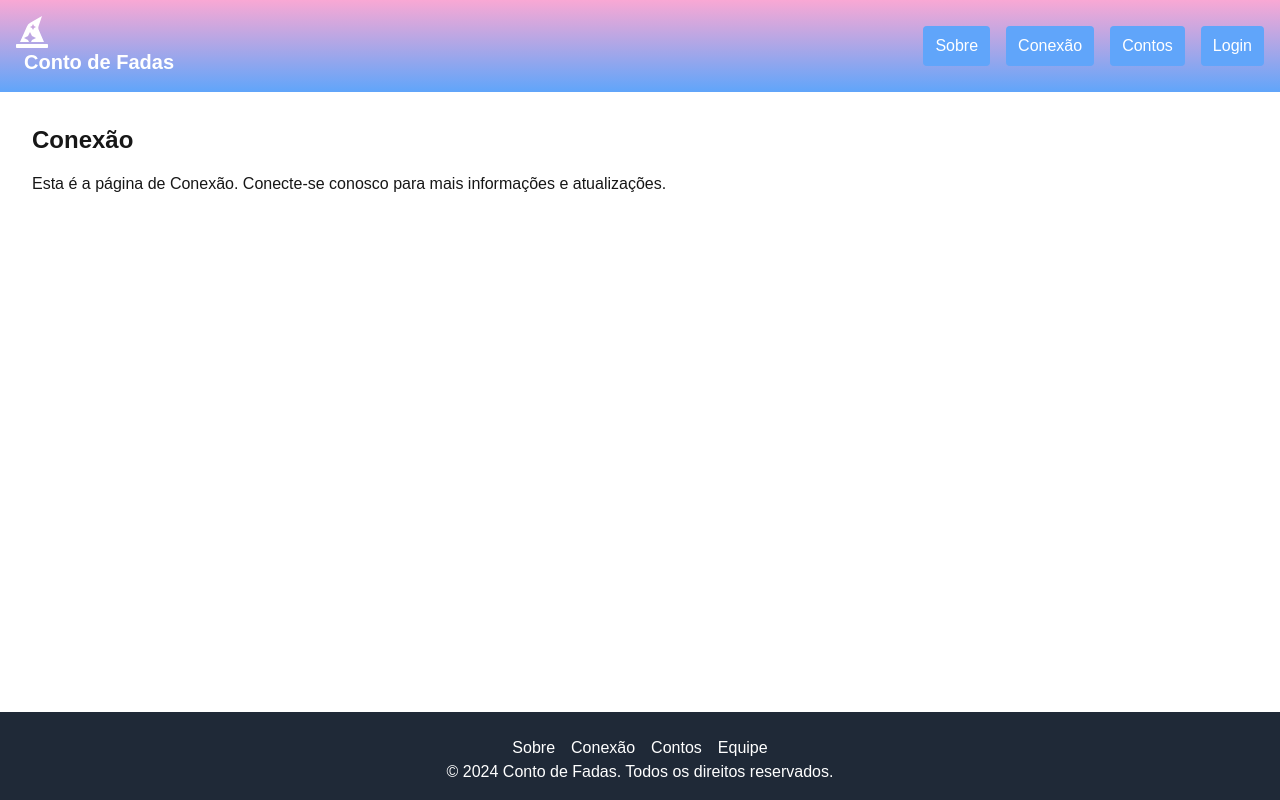
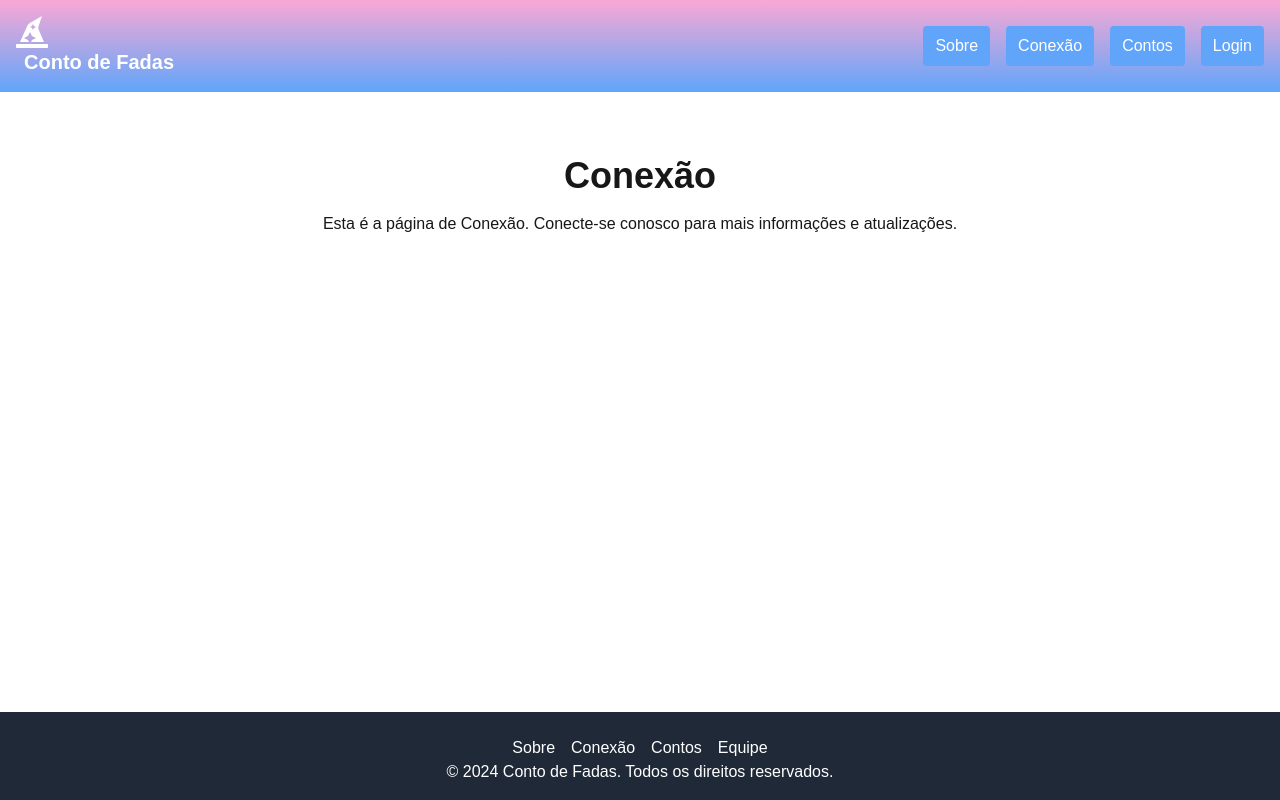
Before and after one commit to giseletoledo/educacaofinanceira, a Next.js app in the folder finance-landing/: page /conexao in a window 1280 px wide. Built offline with nearby package versions, Linux system fonts and the light colour scheme.

Commit message:
formatando o titulo

```diff
--- a/finance-landing/app/conexao/page.tsx
+++ b/finance-landing/app/conexao/page.tsx
@@ -1,8 +1,8 @@
 // app/conexao/page.tsx
 export default function Conexao() {
   return (
-    <div className="container mx-auto p-8">
-      <h1 className="text-2xl font-bold mb-4">Conexão</h1>
+    <div className="container mx-auto py-16 text-center">
+      <h1 className="text-4xl font-bold mb-4">Conexão</h1>
       <p>Esta é a página de Conexão. Conecte-se conosco para mais informações e atualizações.</p>
     </div>
   );
```
